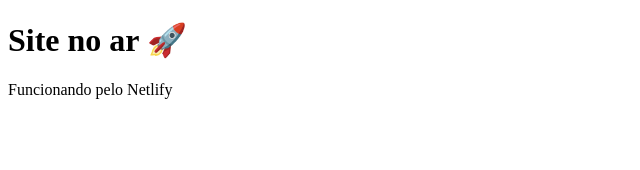
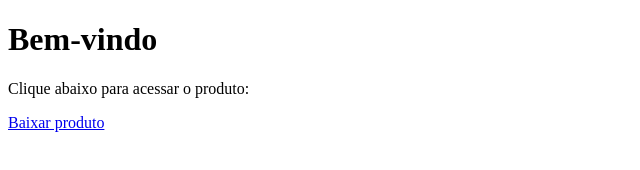
Before and after one commit to eduardojose23445-commits/recomece, a plain HTML site: page index.html in a window 1280 px wide. Shown: the whole page, without its empty margins (0-640 px from the left). Drawn offline with Linux system fonts and the light colour scheme.

Commit message:
Update index.html content and add download link

```diff
--- a/index.html
+++ b/index.html
@@ -5,7 +5,13 @@
   <title>Meu site</title>
 </head>
 <body>
-  <h1>Site no ar 🚀</h1>
-  <p>Funcionando pelo Netlify</p>
+
+  <h1>Bem-vindo</h1>
+  <p>Clique abaixo para acessar o produto:</p>
+
+  <a href="gerador-de-copy-brytal.zip" download>
+    Baixar produto
+  </a>
+
 </body>
 </html>
```
